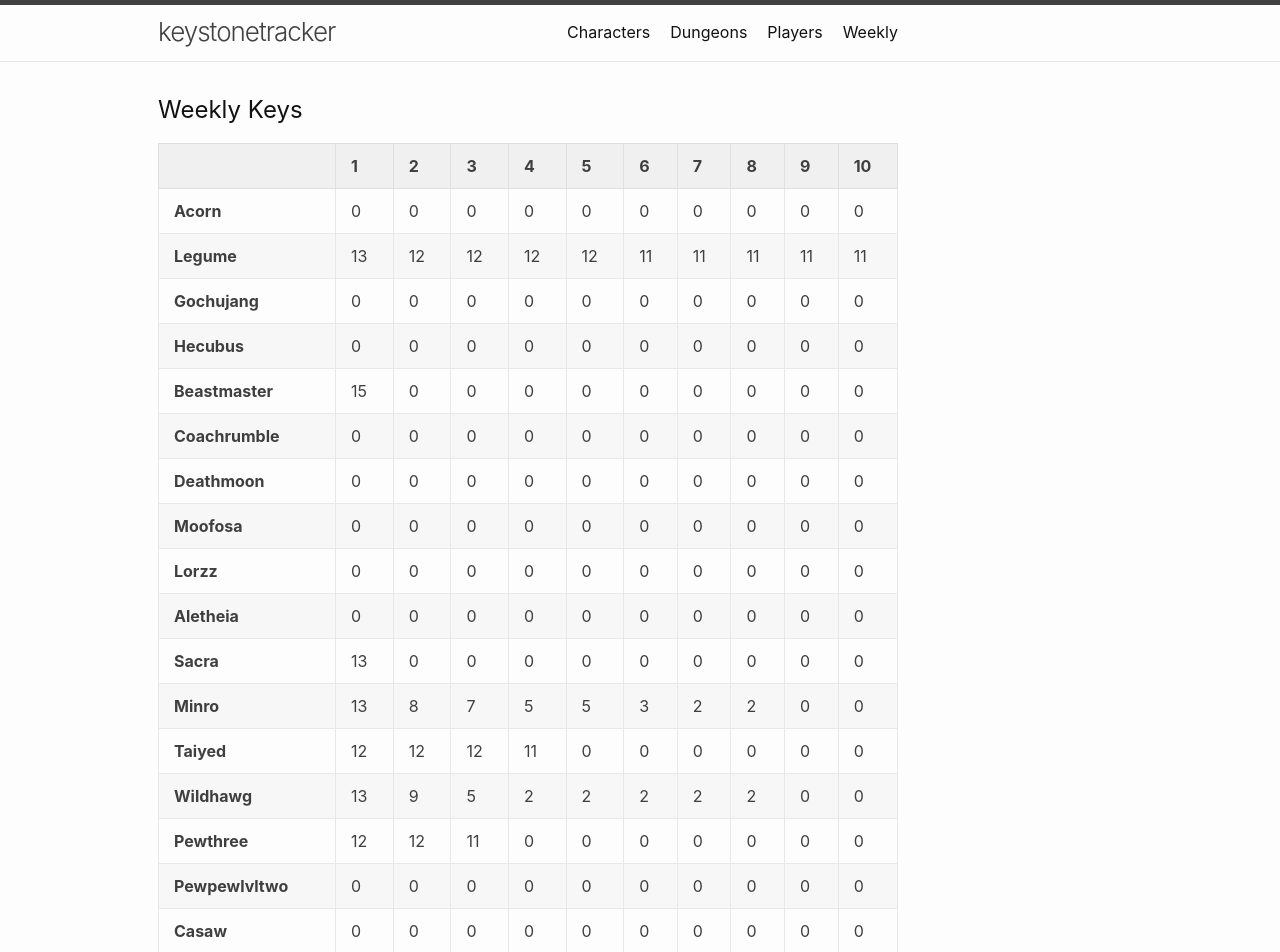
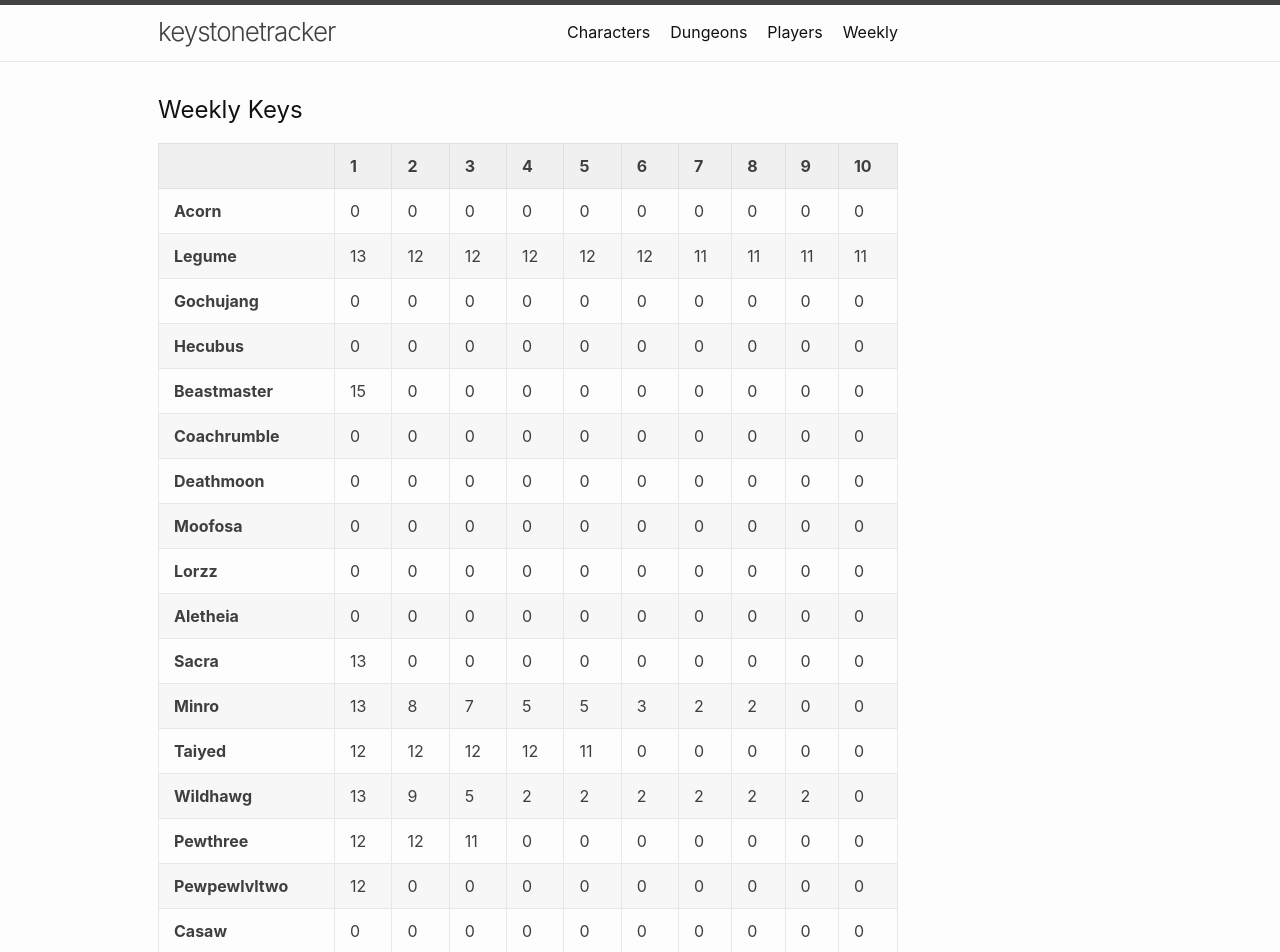
Before and after one commit to eldertribunal/keystonetracker, a Jekyll site: the page built from weekly.md, in a window 1280 px wide. Shown: the top 952 px of the page. Built offline with Jekyll 4.4.1, drawn with Linux system fonts in a browser that asks for light colours; some of the changed text lies outside the part shown.

Commit message:
auto scan Sat Mar 13 03:00:48 UTC 2021

```diff
--- a/_data/scanned.json
+++ b/_data/scanned.json
@@ -1,3 +1,3 @@
 {
-  "timestamp": 1615603503
+  "timestamp": 1615604404
 }
--- a/_data/weekly.json
+++ b/_data/weekly.json
@@ -22,7 +22,7 @@
       12,
       12,
       12,
-      11,
+      12,
       11,
       11,
       11,
@@ -185,8 +185,8 @@
       12,
       12,
       12,
+      12,
       11,
-      0,
       0,
       0,
       0,
@@ -205,7 +205,7 @@
       2,
       2,
       2,
-      0,
+      2,
       0
     ]
   },
@@ -227,7 +227,7 @@
   {
     "name": "Pewpewlvltwo",
     "dungeons": [
-      0,
+      12,
       0,
       0,
       0,
@@ -274,12 +274,12 @@
     "dungeons": [
       13,
       13,
+      12,
       7,
       5,
       3,
       2,
       2,
-      0,
       0,
       0
     ]
```
